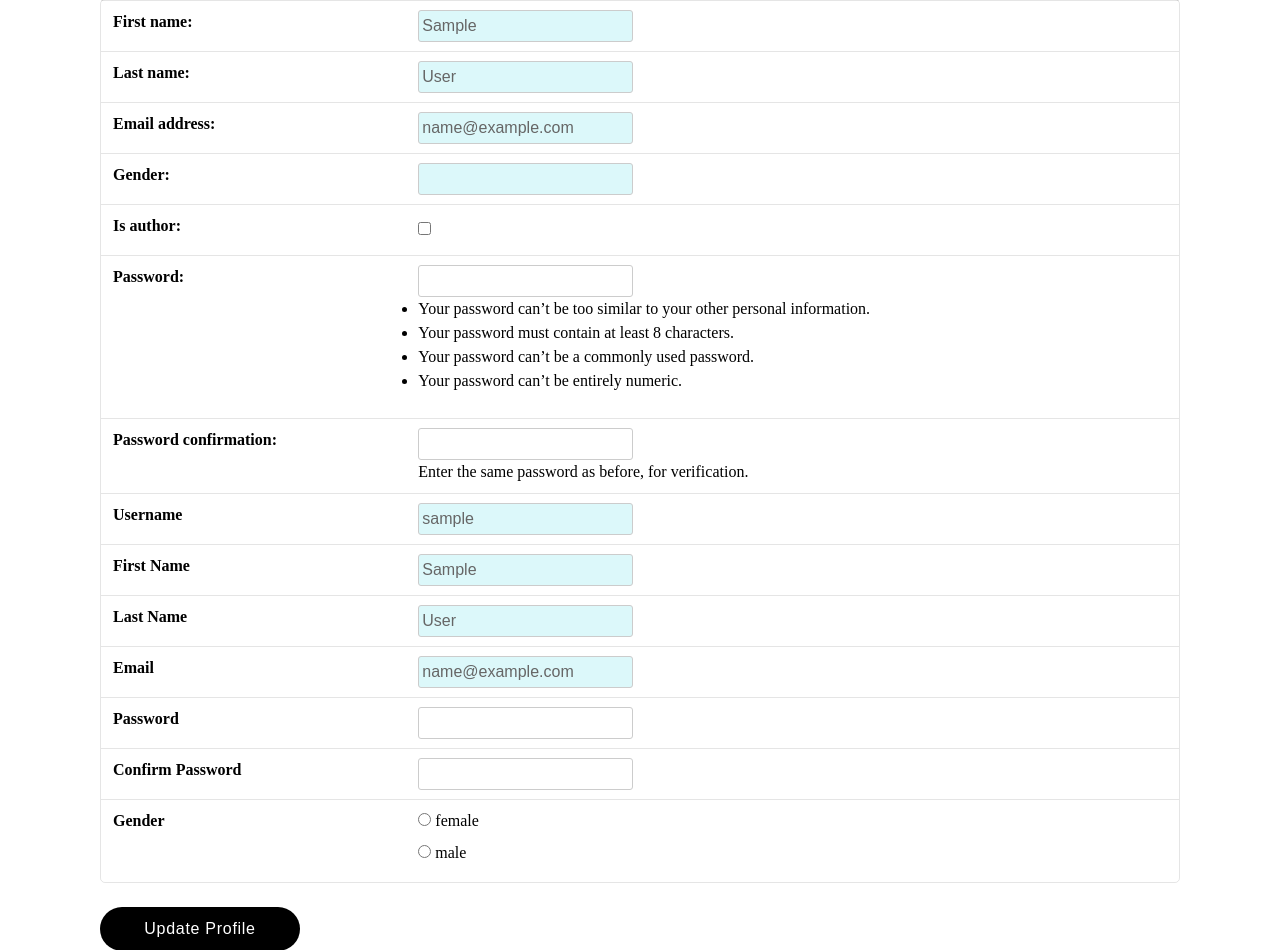
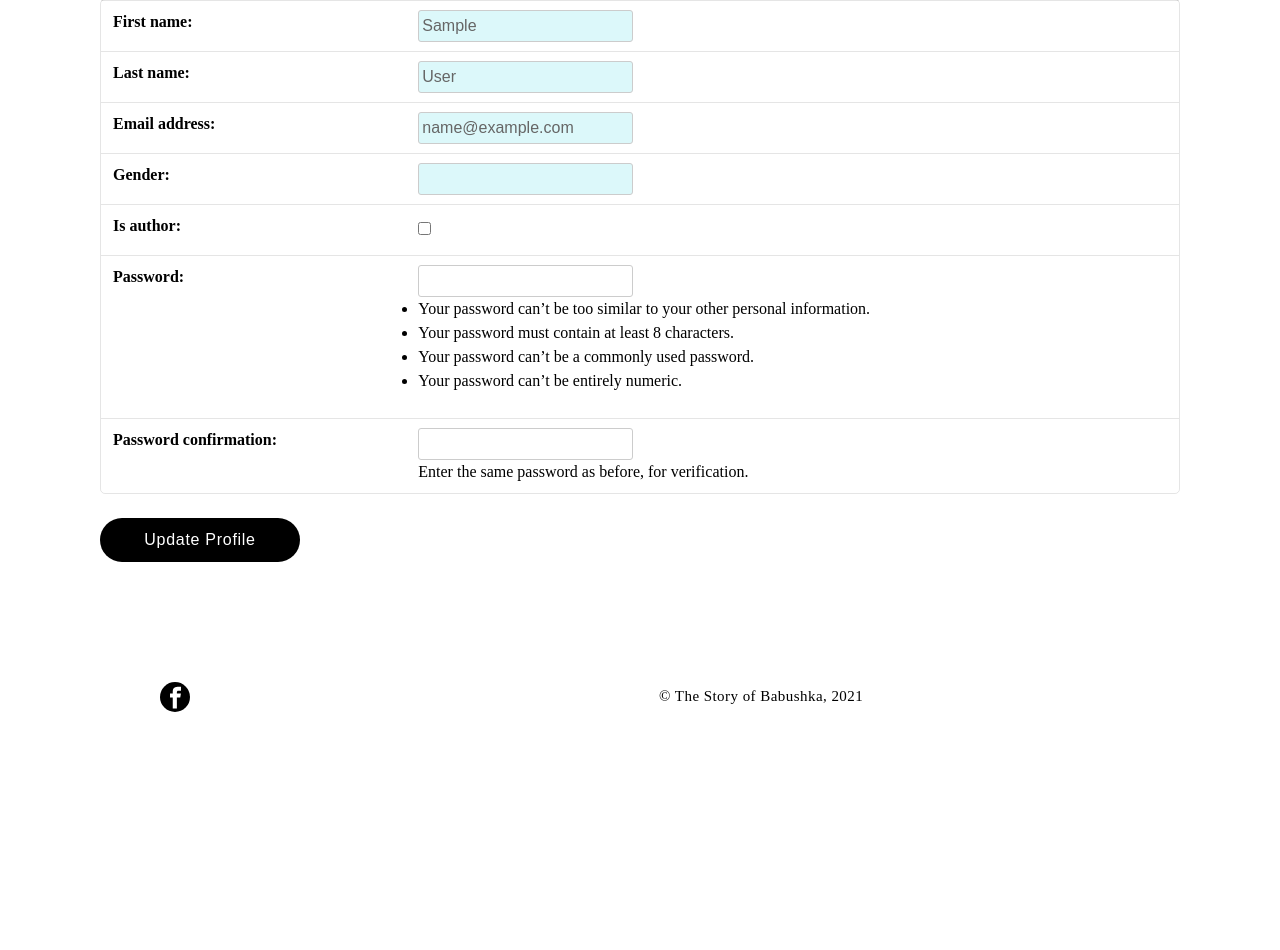
Before and after one commit to sweta-kesur-nlp-playground/django-twitter-like-social-web-app, a Django app: page /editprofile/ in a window 1280 px wide. Shown: the part 197-1147 px from the top of the page. After the commit the page ends 909 px from the top, so only its background shows below. Run offline with Django 3.2, Linux system fonts and the light colour scheme; the visitor is signed in with stand-in values (Sample User, id 1); some libraries are stand-ins or nearby versions; some web fonts are replaced.

Commit message:
edit profile as table completed

```diff
--- a/babushka/templates/editprofile.html
+++ b/babushka/templates/editprofile.html
@@ -57,7 +57,7 @@
                                                                   {% csrf_token %}
                                                                   {{form.as_table}}
 
-                                                                    <input type="hidden" name="id" value="{{customuser.id}}">
+                                                                    <!-- <input type="hidden" name="id" value="{{customuser.id}}">
                                                                       <tbody>
                                                                           <tr class="profile-username">
                                                                               <th>Username</th>
@@ -116,7 +116,7 @@
                                                                                 <div class="register-form-text-message"></div>
                                                                               </td>
                                                                           </tr>
-                                                                      </tbody>
+                                                                      </tbody> -->
                                                                   </table>
                                                                   <button type="submit" class="ui positive button">Update Profile</button>
                                                                 </form>
```
